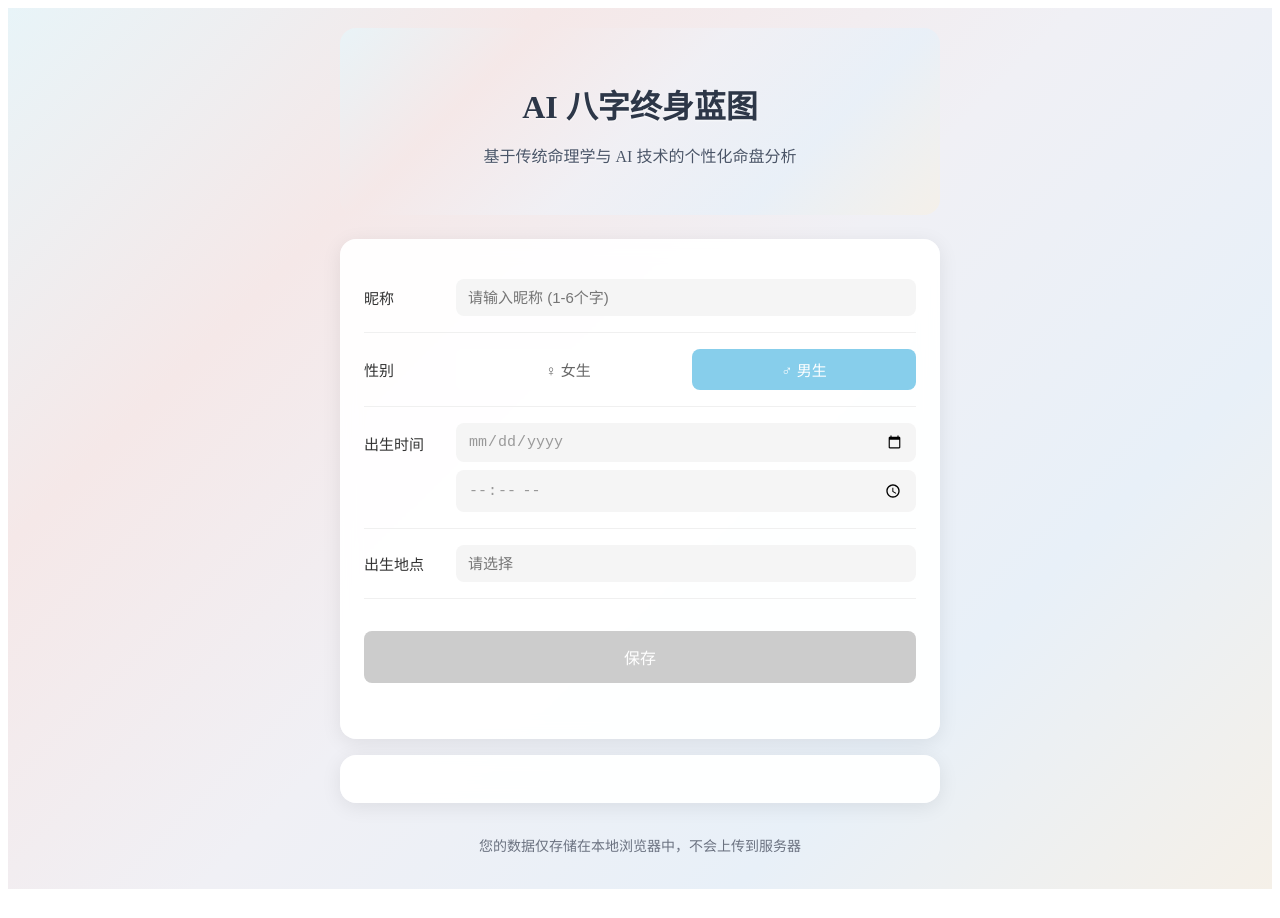
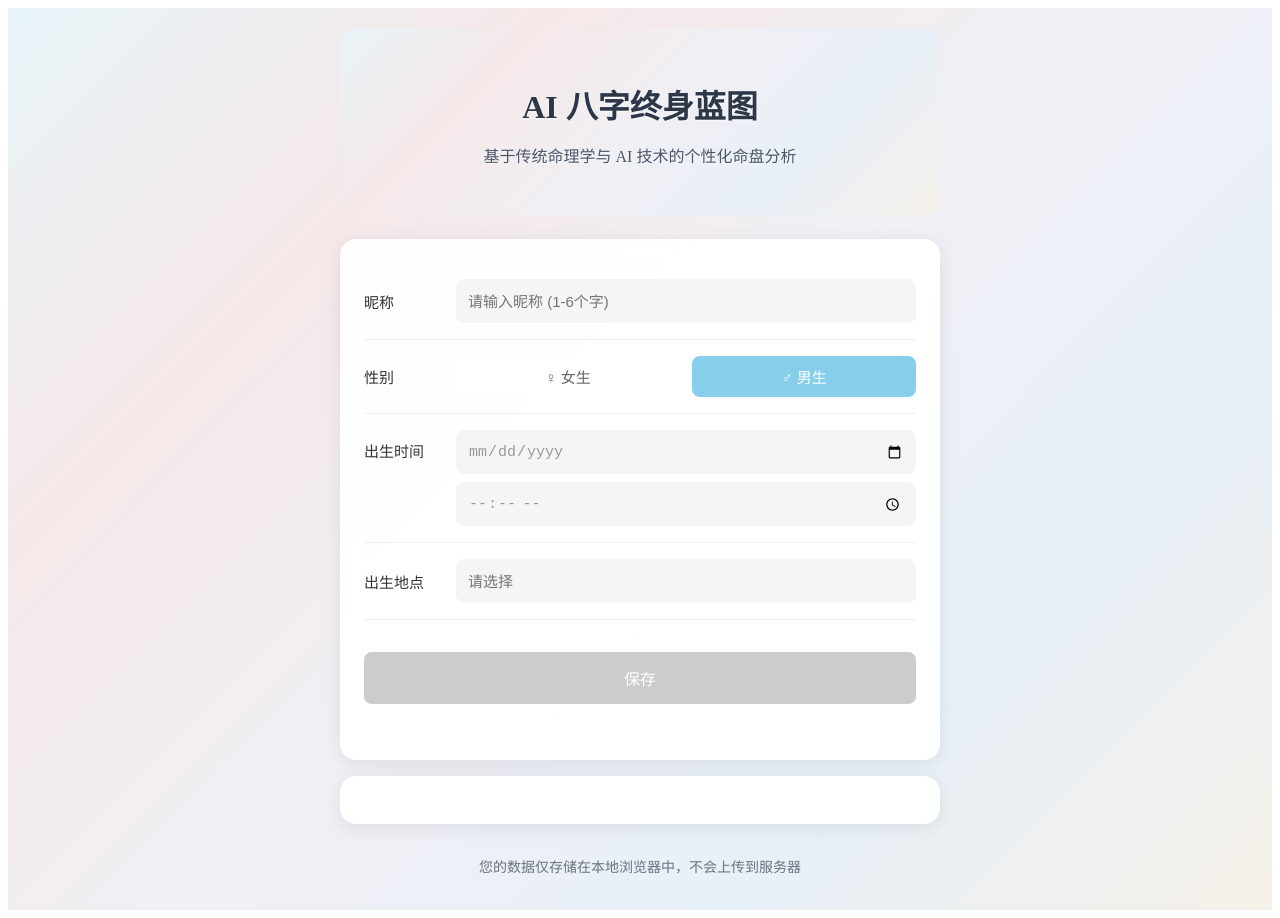
Before and after one commit to Daijunxu/ai-bazi-lifetime-blueprint, a Next.js app: page / in a window 1280 px wide. Before the commit the page ends 897 px from the top, so only its background shows below. Built offline with nearby package versions, Linux system fonts and the light colour scheme.

Commit message:
Fix: Unify input field heights across all devices

```diff
--- a/src/components/forms/BirthForm.tsx
+++ b/src/components/forms/BirthForm.tsx
@@ -158,6 +158,8 @@ export function BirthForm({ onSubmit, initialData, isLoading = false }: BirthFor
             flex: 1,
             minWidth: 0,
             maxWidth: "100%",
+            height: "44px",
+            minHeight: "44px",
             padding: "10px 12px",
             backgroundColor: "#f5f5f5",
             border: "none",
@@ -290,6 +292,8 @@ export function BirthForm({ onSubmit, initialData, isLoading = false }: BirthFor
             style={{
               width: "100%",
               maxWidth: "100%",
+              height: "44px",
+              minHeight: "44px",
               padding: "10px 12px",
               backgroundColor: "#f5f5f5",
               border: "none",
@@ -312,6 +316,8 @@ export function BirthForm({ onSubmit, initialData, isLoading = false }: BirthFor
             style={{
               width: "100%",
               maxWidth: "100%",
+              height: "44px",
+              minHeight: "44px",
               padding: "10px 12px",
               backgroundColor: "#f5f5f5",
               border: "none",
@@ -388,6 +394,8 @@ export function BirthForm({ onSubmit, initialData, isLoading = false }: BirthFor
             style={{
               width: "100%",
               maxWidth: "100%",
+              height: "44px",
+              minHeight: "44px",
               padding: "10px 12px",
               backgroundColor: "#f5f5f5",
               border: "none",
```
